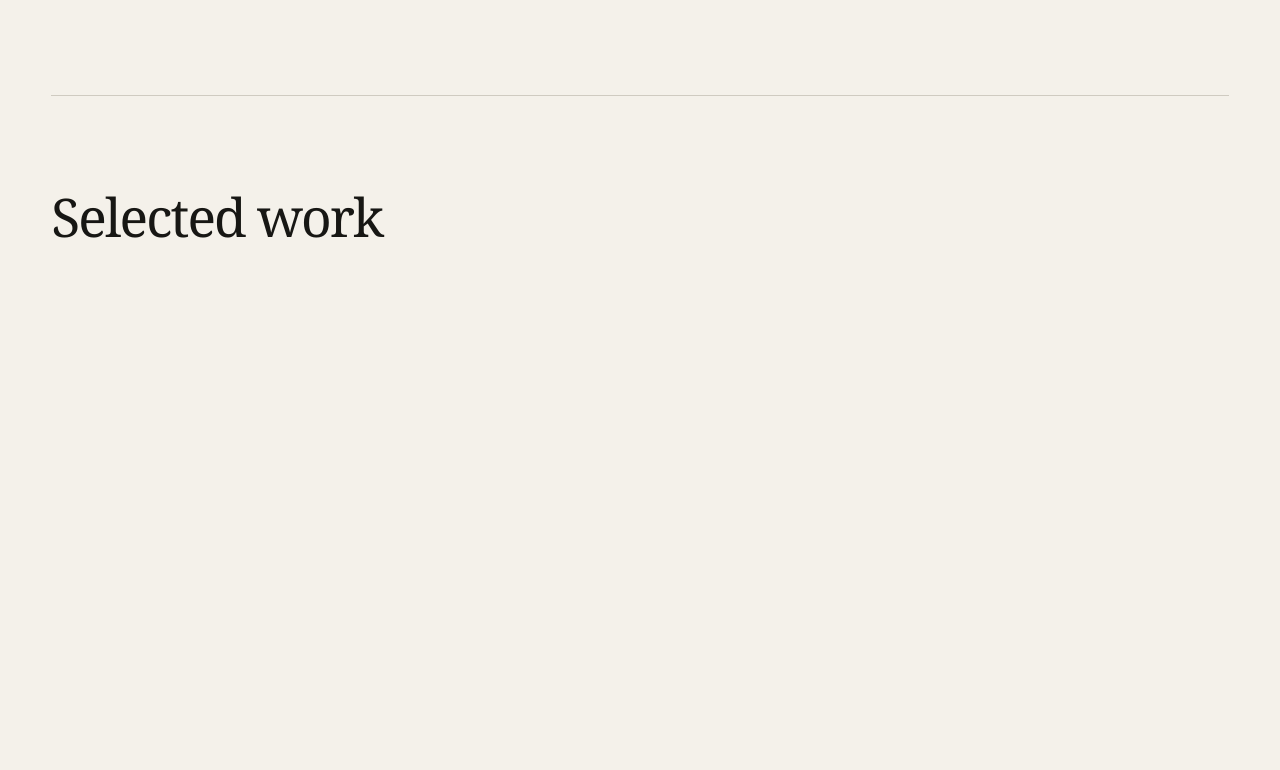
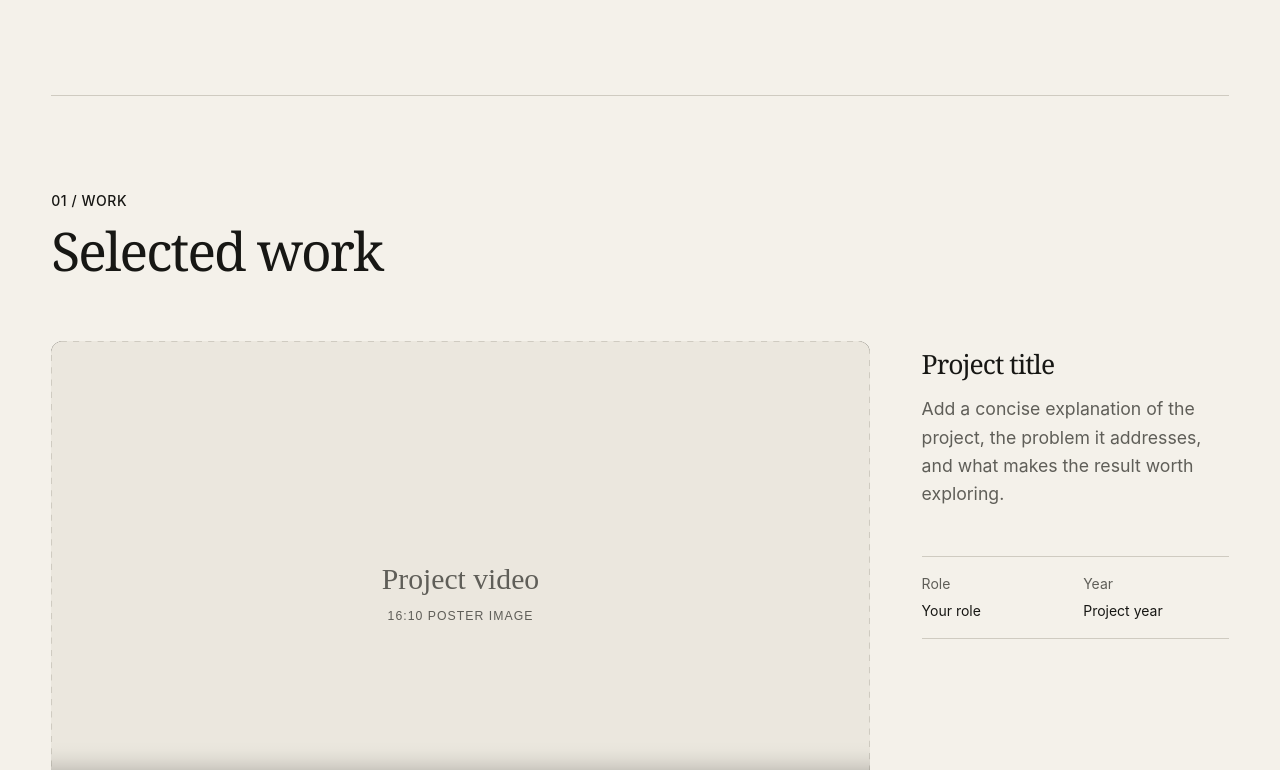
Before and after one commit to NicolasSun124/PersonalProject, a React (Vite) app: page / in a window 1280 px wide. Shown: the part 530-1300 px from the top of the page. Built offline with nearby package versions, Linux system fonts and the light colour scheme.

Commit message:
Add ProjectFeature component with temporary placeholders

```diff
--- a/src/App.jsx
+++ b/src/App.jsx
@@ -1,4 +1,5 @@
 import Header from "./components/layout/Header.jsx";
+import ProjectFeature from "./components/projects/ProjectFeature.jsx";
 import Intro from "./components/sections/Intro.jsx";
 
 function App() {
@@ -14,8 +15,21 @@ function App() {
       <main id="main-content" className="container" tabIndex="-1">
         <Intro />
 
-        <section id="work" className="section-placeholder" aria-labelledby="work-title">
-          <h2 id="work-title">Selected work</h2>
+        <section id="work" className="work-section" aria-labelledby="work-title">
+          <header className="work-section__header">
+            <p className="section-label">01 / Work</p>
+            <h2 id="work-title">Selected work</h2>
+          </header>
+
+          <ProjectFeature
+            title="Project title"
+            description="Add a concise explanation of the project, the problem it addresses, and what makes the result worth exploring."
+            role="Your role"
+            year="Project year"
+            videoSrc={null}
+            posterSrc="/images/project-placeholder.svg"
+            link={null}
+          />
         </section>
 
         <section id="about" className="section-placeholder" aria-labelledby="about-title">
--- /dev/null
+++ b/src/components/projects/ProjectFeature.jsx
@@ -0,0 +1,53 @@
+function ProjectFeature({
+  title,
+  description,
+  role,
+  year,
+  videoSrc,
+  posterSrc,
+  link,
+}) {
+  return (
+    <article className="project-feature">
+      <div className="project-feature__media">
+        <video
+          controls
+          preload="metadata"
+          poster={posterSrc}
+          aria-label={`${title} project video`}
+        >
+          {videoSrc && <source src={videoSrc} type="video/mp4" />}
+          Your browser does not support HTML video. You can view the project
+          poster instead.
+        </video>
+      </div>
+
+      <div className="project-feature__content">
+        <div className="project-feature__copy">
+          <h3>{title}</h3>
+          <p>{description}</p>
+        </div>
+
+        <dl className="project-feature__meta">
+          <div>
+            <dt>Role</dt>
+            <dd>{role}</dd>
+          </div>
+          <div>
+            <dt>Year</dt>
+            <dd>{year}</dd>
+          </div>
+        </dl>
+
+        {link && (
+          <a className="project-feature__link" href={link}>
+            View project
+            <span aria-hidden="true">↗</span>
+          </a>
+        )}
+      </div>
+    </article>
+  );
+}
+
+export default ProjectFeature;
--- a/src/styles/global.css
+++ b/src/styles/global.css
@@ -336,6 +336,93 @@ main.container {
   transform: translateY(0.2rem);
 }
 
+.work-section {
+  padding-block: var(--space-9) var(--space-10);
+  scroll-margin-block-start: 4.5rem;
+  border-block-end: var(--border-width) solid var(--color-border);
+}
+
+.work-section__header {
+  display: grid;
+  gap: var(--space-4);
+  margin-block-end: var(--space-8);
+}
+
+.section-label {
+  font-size: var(--text-sm);
+  font-weight: 500;
+  line-height: 1.3;
+  color: var(--color-text);
+  letter-spacing: 0.04em;
+  text-transform: uppercase;
+}
+
+.project-feature {
+  display: grid;
+  grid-template-columns: minmax(0, 2fr) minmax(16rem, 0.75fr);
+  align-items: start;
+  gap: clamp(var(--space-6), 4vw, var(--space-8));
+}
+
+.project-feature__media {
+  overflow: hidden;
+  background: var(--color-text);
+  border-radius: var(--radius-md);
+}
+
+.project-feature__media video {
+  width: 100%;
+  aspect-ratio: 16 / 10;
+  object-fit: cover;
+}
+
+.project-feature__content,
+.project-feature__copy,
+.project-feature__meta {
+  display: grid;
+}
+
+.project-feature__content {
+  gap: var(--space-7);
+  padding-block-start: var(--space-2);
+}
+
+.project-feature__copy {
+  gap: var(--space-4);
+}
+
+.project-feature__meta {
+  grid-template-columns: repeat(2, minmax(0, 1fr));
+  gap: var(--space-4);
+  padding-block: var(--space-4);
+  border-block: var(--border-width) solid var(--color-border);
+}
+
+.project-feature__meta div {
+  display: grid;
+  gap: var(--space-1);
+}
+
+.project-feature__meta dt {
+  font-size: var(--text-sm);
+  color: var(--color-text-muted);
+}
+
+.project-feature__meta dd {
+  font-size: var(--text-sm);
+  color: var(--color-text);
+}
+
+.project-feature__link {
+  display: inline-flex;
+  min-height: 2.75rem;
+  align-items: center;
+  justify-self: start;
+  gap: var(--space-2);
+  font-size: var(--text-sm);
+  font-weight: 600;
+}
+
 .section-placeholder {
   min-height: calc(100vh - 4.5rem);
   padding-block: var(--space-8);
@@ -386,6 +473,25 @@ main.container {
     justify-self: start;
   }
 
+  .work-section {
+    padding-block: var(--space-8);
+    scroll-margin-block-start: 4rem;
+  }
+
+  .work-section__header {
+    margin-block-end: var(--space-7);
+  }
+
+  .project-feature {
+    grid-template-columns: 1fr;
+    gap: var(--space-6);
+  }
+
+  .project-feature__content {
+    gap: var(--space-6);
+    padding-block-start: 0;
+  }
+
   .section-placeholder {
     min-height: calc(100vh - 4rem);
     padding-block: var(--space-7);
```
Also changed, not shown: public/images/project-placeholder.svg (added), 1 other file (tests, documents, lock files or other folders).
